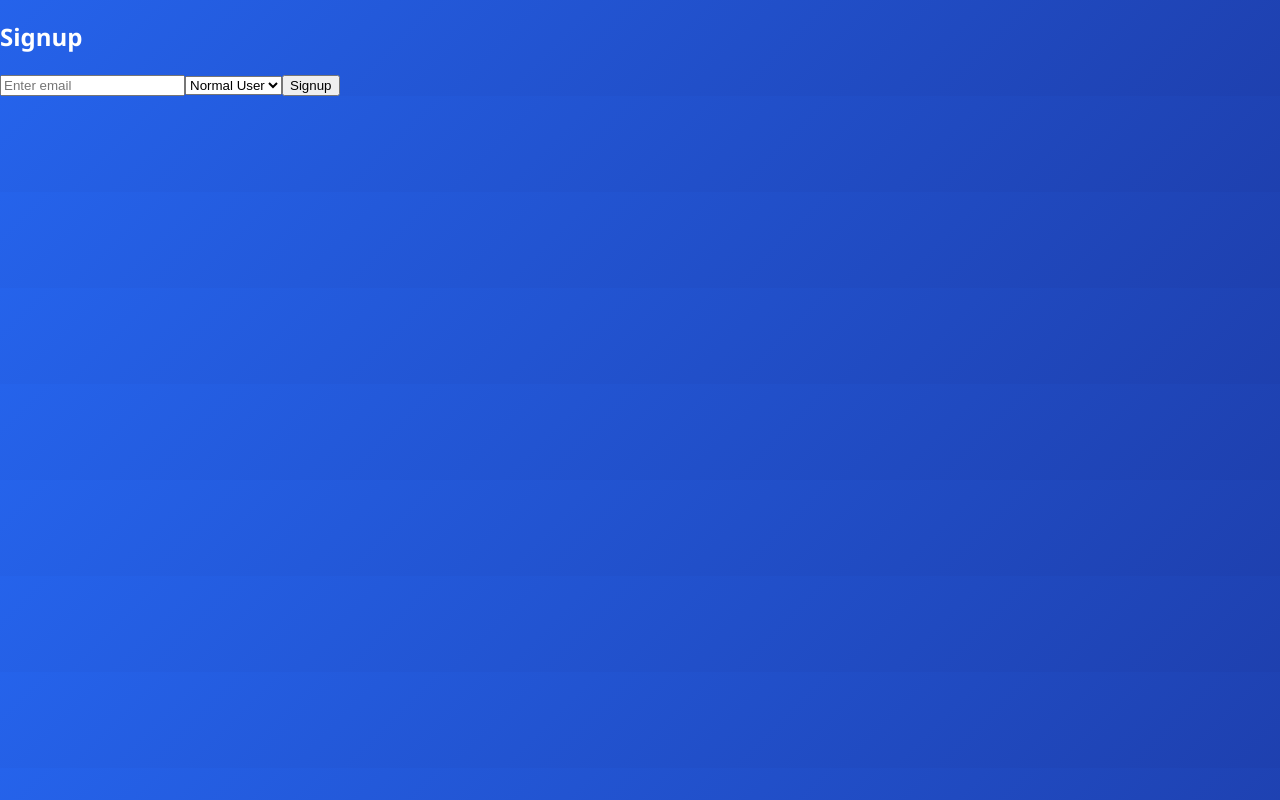
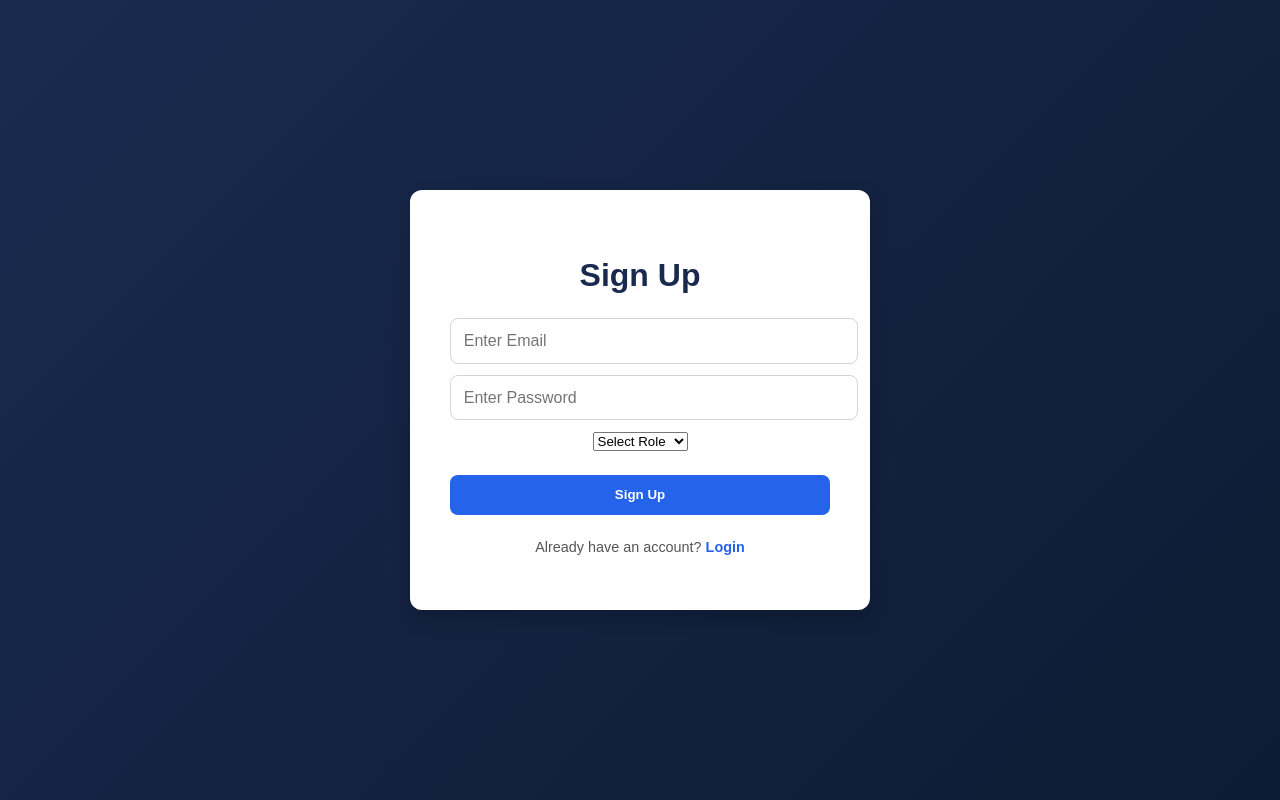
Before and after one commit to ANSHUMAN-JYOTIRANJAN/SIH, a React (Vite) app: page /signup in a window 1280 px wide. Built offline with nearby package versions, Linux system fonts and the light colour scheme.

Commit message:
Your descriptive message here

```diff
--- a/src/pages/Dashboard.jsx
+++ b/src/pages/Dashboard.jsx
@@ -144,9 +144,8 @@ const Dashboard = ({ sidebarOpen }) => {
               setFilters({ ...filters, metalType: e.target.value })
             }
           >
-            <option value="pH">pH</option>
-            <option value="TDS">TDS</option>
-            <option value="EC">EC</option>
+            <option value="HMPI">HMPI</option>
+
           </select>
         </div>
 
--- a/src/pages/SignUp.jsx
+++ b/src/pages/SignUp.jsx
@@ -1,40 +1,53 @@
-// src/pages/Signup.jsx
+// src/pages/SignUp.jsx
 import React, { useState } from "react";
+import { useNavigate, Link } from "react-router-dom";
 import { useAuth } from "../context/AuthContext";
-import { useNavigate } from "react-router-dom";
+import "./Auth.css";
 
 function Signup() {
+  const [email, setEmail] = useState("");
+  const [password, setPassword] = useState("");
+  const [role, setRole] = useState("");
+  const navigate = useNavigate();
   const { signup } = useAuth();
-  const [email, setEmail] = useState("");
-  const [role, setRole] = useState("user");
-  const navigate = useNavigate();
 
   const handleSubmit = (e) => {
     e.preventDefault();
+    if (!role) return alert("Please select a role");
     signup(email, role);
-    navigate("/dashboard");
+    navigate("/login");
   };
 
   return (
+    <div className="auth-container">
+      <div className="auth-card">
+        <h2>Sign Up</h2>
         <form onSubmit={handleSubmit}>
-      <h2>Signup</h2>
           <input
             type="email"
-        placeholder="Enter email"
+            placeholder="Enter Email"
             value={email}
             onChange={(e) => setEmail(e.target.value)}
             required
           />
-
-      <select value={role} onChange={(e) => setRole(e.target.value)}>
-        <option value="user">Normal User</option>
+          <input
+            type="password"
+            placeholder="Enter Password"
+            value={password}
+            onChange={(e) => setPassword(e.target.value)}
+            required
+          />
+          <select value={role} onChange={(e) => setRole(e.target.value)} required>
+            <option value="">Select Role</option>
             <option value="scientist">Scientist</option>
             <option value="researcher">Researcher</option>
             <option value="policymaker">Policymaker</option>
           </select>
-
-      <button type="submit">Signup</button>
+          <button type="submit">Sign Up</button>
         </form>
+        <p>Already have an account? <Link to="/login">Login</Link></p>
+      </div>
+    </div>
   );
 }
 
```
Lines whose indentation alone changed are shown as unchanged.
